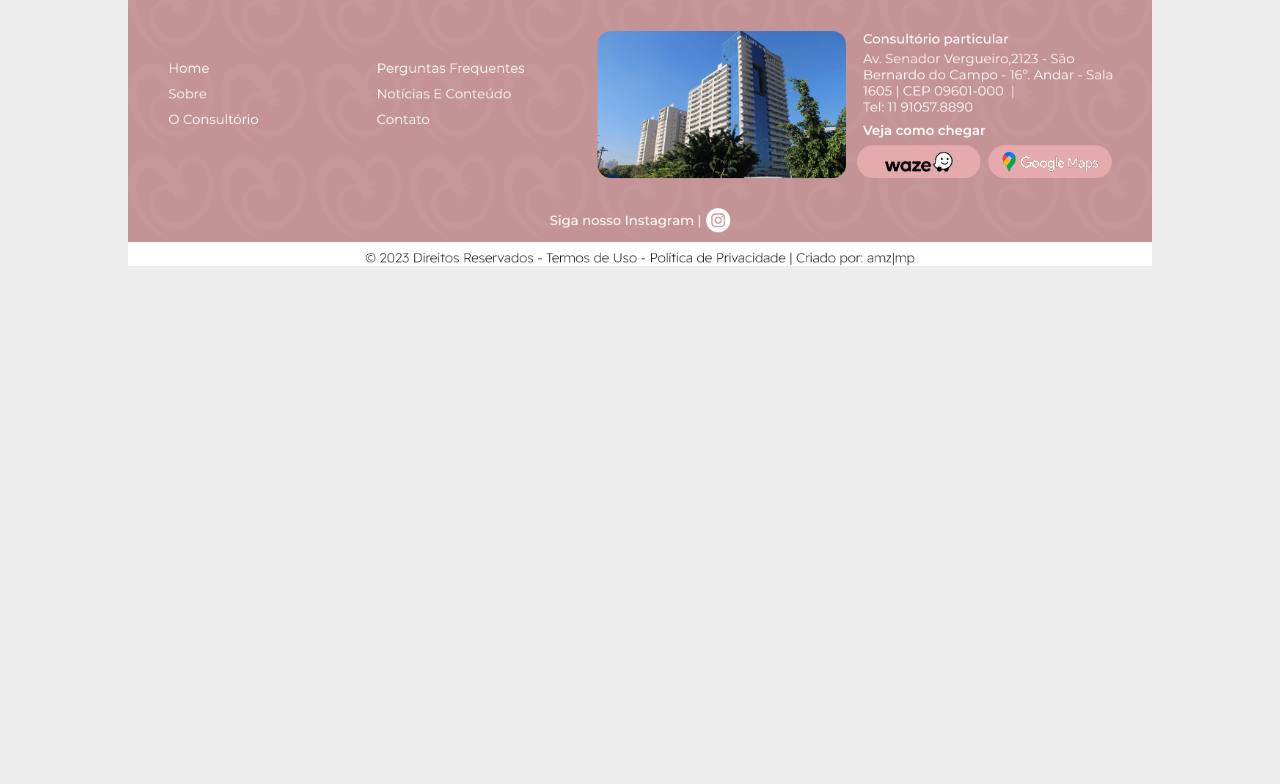
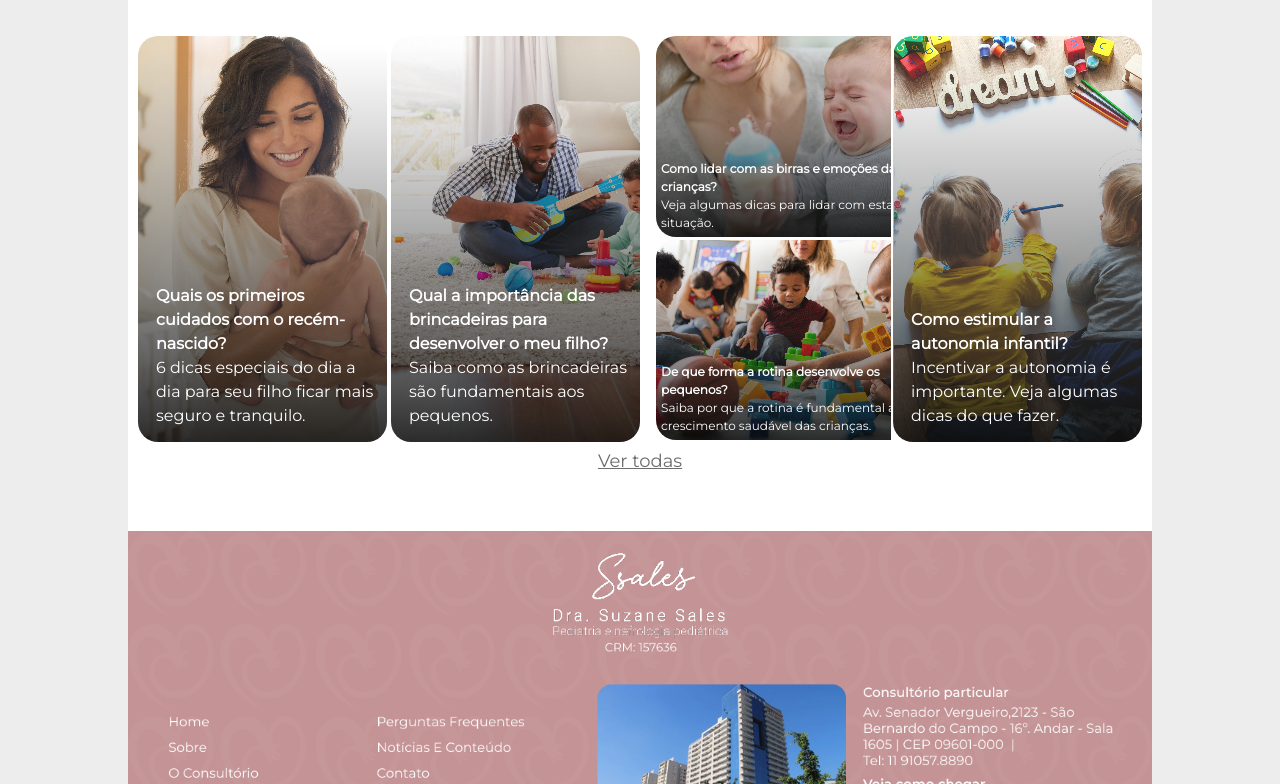
Before and after one commit to Its-JustMe/amzmp-frontend, a plain HTML site: page components/pages/faq.html in a window 1280 px wide. Shown: the part 304-1088 px from the top of the page. Before the commit the page ends 800 px from the top, so only its background shows below. Drawn offline with nearby package versions, Linux system fonts and the light colour scheme; a web font is replaced by a local one.

Commit message:
Começando a página de Perguntas e Respostas

```diff
--- a/components/pages/faq.html
+++ b/components/pages/faq.html
@@ -28,7 +28,7 @@
     <link href="https://fonts.googleapis.com/css?family=Muli:400,400i,800,800i" rel="stylesheet" type="text/css" />
 
     <!--Links CSS-->
-    <link rel="stylesheet" href="../styles/sobre.css" type="text/css">
+    <link rel="stylesheet" href="../styles/faq.css" type="text/css">
 
     <title>Site da Dra. Suzane Sales</title>
 </head>
@@ -69,6 +69,50 @@
             </h1>
         </main>
 
+        <section class="p-2">
+            <div class="container">
+                <h2 class="title h2 text-center mt-5 mb-5 text-uppercase">Notícias e Conteúdo</h2>
+
+                <div class="row">
+                    <div class="col card card-1">
+                        <p class="paragraph card-title">
+                            <strong>Quais os primeiros cuidados com o recém-nascido?</strong> <br>
+                            6 dicas especiais do dia a dia para seu filho ficar mais seguro e tranquilo.
+                        </p>
+                    </div>
+                    <div class="col card card-2">
+                        <p class="paragraph card-title">
+                            <strong>Qual a importância das brincadeiras para desenvolver o meu filho?</strong> <br>
+                            Saiba como as brincadeiras são fundamentais aos pequenos.
+                        </p>
+                    </div>
+                    <div class="col">
+                        <div class="card-small card-3">
+                            <p class="paragraph card-title">
+                                <strong>Como lidar com as birras e emoções das crianças?</strong> <br>
+                                Veja algumas dicas para lidar com esta situação.
+                            </p>
+                        </div>
+                        <div class="col card-small card-4">
+                            <p class="paragraph card-title">
+                                <strong>De que forma a rotina desenvolve os pequenos?</strong> <br>
+                                Saiba por que a rotina é fundamental ao crescimento saudável das crianças.
+                            </p>
+                        </div>
+                    </div>
+                    <div class="col card card-5">
+                        <p class="paragraph card-title">
+                            <strong>Como estimular a autonomia infantil?</strong> <br>
+                            Incentivar a autonomia é importante. Veja algumas dicas do que fazer.
+                        </p>
+                    </div>
+                </div>
+                <div class="row">
+                    <a class="paragraph text-center mt-1" href="#">Ver todas</a>
+                </div>
+            </div>
+        </section>
+
         <footer>
             <img src="../../assets/imgs/FOOTER.png" class="img-fluid w-100" alt="Rodapé">
         </footer>
--- a/components/styles/abstract/classes.css
+++ b/components/styles/abstract/classes.css
@@ -196,6 +196,35 @@ main, section {
     height: 201px;
 }
 
+.card-1 {
+    background-image: url('../../../assets/imgs/Grupo\ 439.png');
+}
+.card-2 {
+    background-image: url('../../../assets/imgs/Grupo\ 440.png');
+}
+.card-3 {
+    background-image: url('../../../assets/imgs/Grupo\ 441.png');
+}
+.card-4 {
+    background-image: url('../../../assets/imgs/Grupo\ 442.png');
+}
+.card-5 {
+    background-image: url('../../../assets/imgs/Grupo\ 443.png');
+}
+
+.card-title {
+    position: absolute;
+    bottom: 0;
+    color: var(--secondary-text-color);
+    font-size: 16px;
+}
+
+.card-small > .card-title {
+    font-size: 12px;
+    width: 80%;
+    padding: 5px;
+}
+
 .subheading-purple {
     color: var(--subheading-secondary-color);
     width: fit-content;
--- /dev/null
+++ b/components/styles/faq.css
@@ -0,0 +1 @@
+@import './imports.css';
```
Also changed, not shown: components/styles/home.css (+0 -29 lines).
